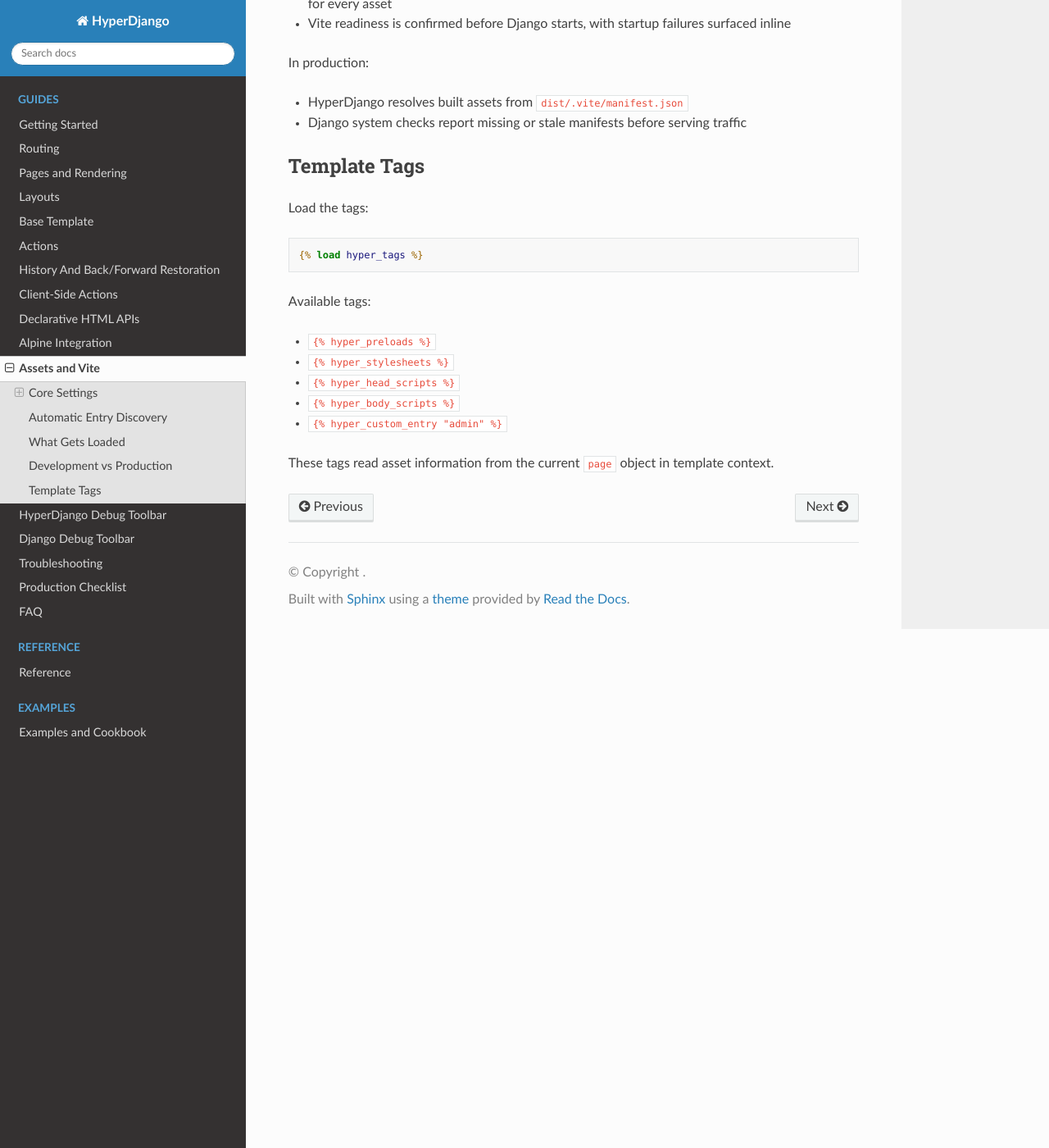
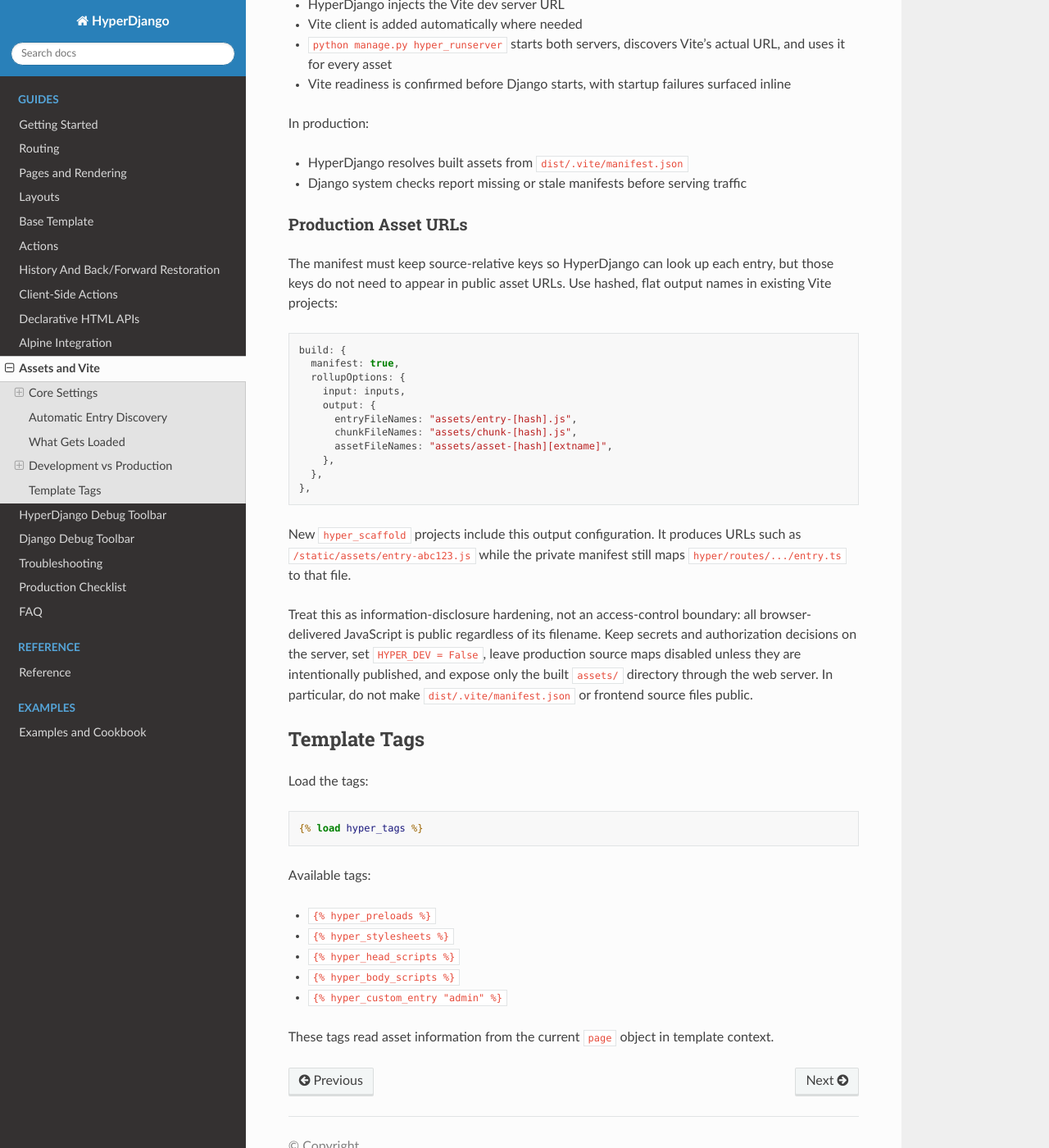
Before and after one commit to devwaseem/hyperdjango, a Sphinx documentation site: the page built from docs/assets-and-vite.md, in a window 1280 px wide and 1400 px high, scrolled down 1689 px. Shown: the whole window at 82% size. Built offline with Sphinx 7.4.7 and the Read the Docs theme 3.1.0, drawn with Linux system fonts in a browser that asks for light colours; some of the changed text lies outside the part shown.

Commit message:
Harden production asset exposure

````diff
--- a/docs/assets-and-vite.md
+++ b/docs/assets-and-vite.md
@@ -12,7 +12,7 @@
 HYPER_DEV = DEBUG
 
 TEMPLATES[0]["DIRS"].append(HYPER_FRONTEND_DIR)
-STATICFILES_DIRS = [HYPER_VITE_OUTPUT_DIR]
+STATICFILES_DIRS = [("assets", HYPER_VITE_OUTPUT_DIR / "assets")]
 ```
 
 ### `HYPER_FRONTEND_DIR`
@@ -22,6 +22,9 @@
 ### `HYPER_VITE_OUTPUT_DIR`
 
 Where Vite writes built assets. In production, HyperDjango reads the manifest here.
+The prefixed `STATICFILES_DIRS` tuple maps only `dist/assets/` to
+`/static/assets/`. Do not add the whole output directory: that would also make
+the source-keyed `.vite/manifest.json` discoverable through Django staticfiles.
 
 ### `HYPER_VITE_DEV_SERVER_URL` (optional)
 
@@ -72,6 +75,38 @@
 - HyperDjango resolves built assets from `dist/.vite/manifest.json`
 - Django system checks report missing or stale manifests before serving traffic
 
+### Production Asset URLs
+
+The manifest must keep source-relative keys so HyperDjango can look up each
+entry, but those keys do not need to appear in public asset URLs. Use hashed,
+flat output names in existing Vite projects:
+
+```javascript
+build: {
+  manifest: true,
+  rollupOptions: {
+    input: inputs,
+    output: {
+      entryFileNames: "assets/entry-[hash].js",
+      chunkFileNames: "assets/chunk-[hash].js",
+      assetFileNames: "assets/asset-[hash][extname]",
+    },
+  },
+},
+```
+
+New `hyper_scaffold` projects include this output configuration. It produces
+URLs such as `/static/assets/entry-abc123.js` while the private manifest still
+maps `hyper/routes/.../entry.ts` to that file.
+
+Treat this as information-disclosure hardening, not an access-control boundary:
+all browser-delivered JavaScript is public regardless of its filename. Keep
+secrets and authorization decisions on the server, set `HYPER_DEV = False`,
+leave production source maps disabled unless they are intentionally published,
+and expose only the built `assets/` directory through the web server. In
+particular, do not make `dist/.vite/manifest.json` or frontend source files
+public.
+
 ## Template Tags
 
 Load the tags:
--- a/website/config/settings.py
+++ b/website/config/settings.py
@@ -81,8 +81,8 @@
 STATIC_URL = "static/"
 STATIC_ROOT = os.getenv("STATIC_ROOT", str(BASE_DIR / "staticfiles"))
 STATICFILES_DIRS = [BASE_DIR / "static"]
-if (BASE_DIR / "dist").exists():
-    STATICFILES_DIRS.append(BASE_DIR / "dist")
+if (BASE_DIR / "dist" / "assets").exists():
+    STATICFILES_DIRS.append(("assets", BASE_DIR / "dist" / "assets"))
 
 DEFAULT_AUTO_FIELD = "django.db.models.BigAutoField"
 
--- a/website/vite.config.js
+++ b/website/vite.config.js
@@ -71,6 +71,11 @@
       manifest: true,
       rollupOptions: {
         input: inputs,
+        output: {
+          entryFileNames: "assets/entry-[hash].js",
+          chunkFileNames: "assets/chunk-[hash].js",
+          assetFileNames: "assets/asset-[hash][extname]",
+        },
       },
     },
   };
````
Also changed, not shown: CHANGELOG.md (+6 -0 lines), docs/installation.md (+1 -1 lines), docs/production-checklist.md (+4 -0 lines), 4 other files.
